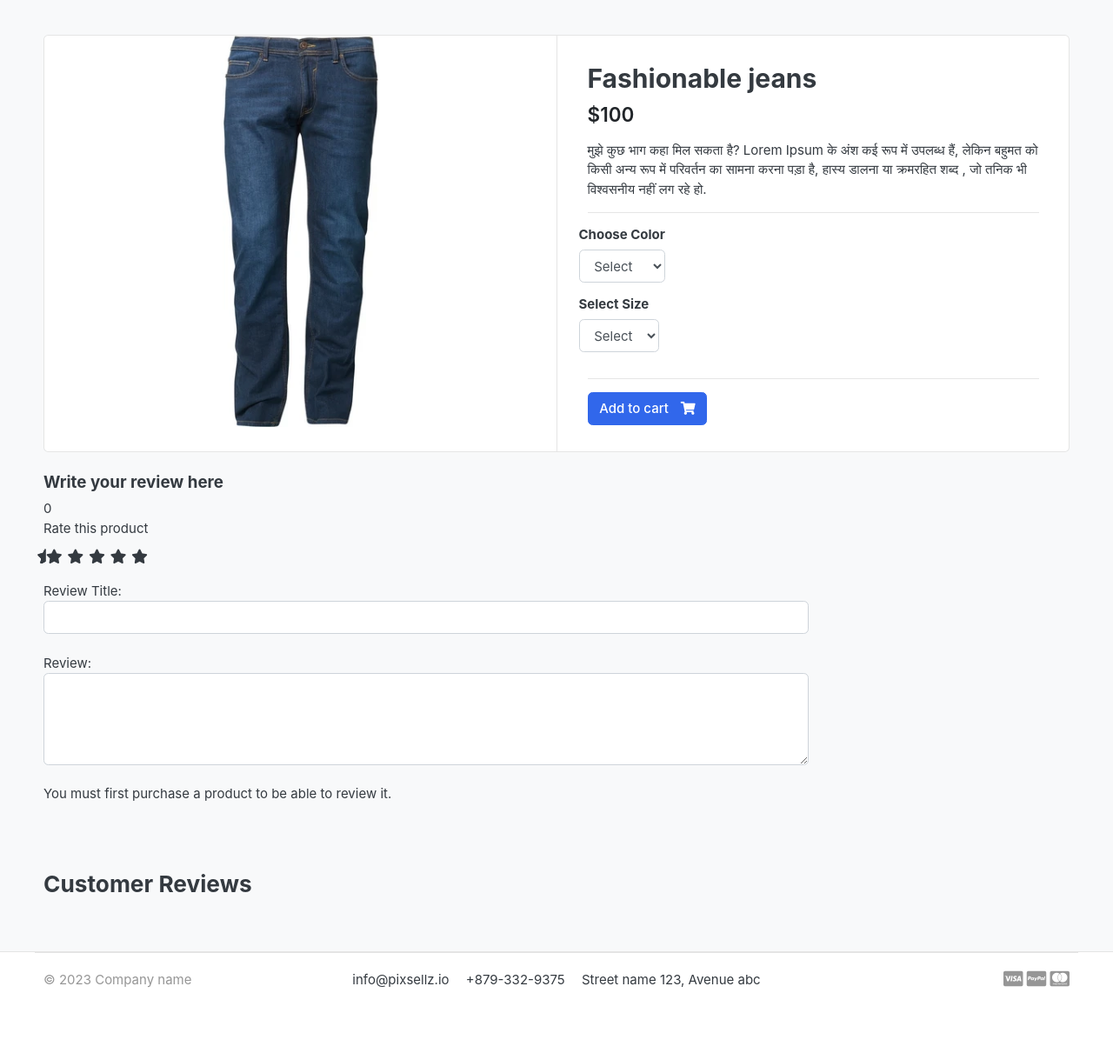
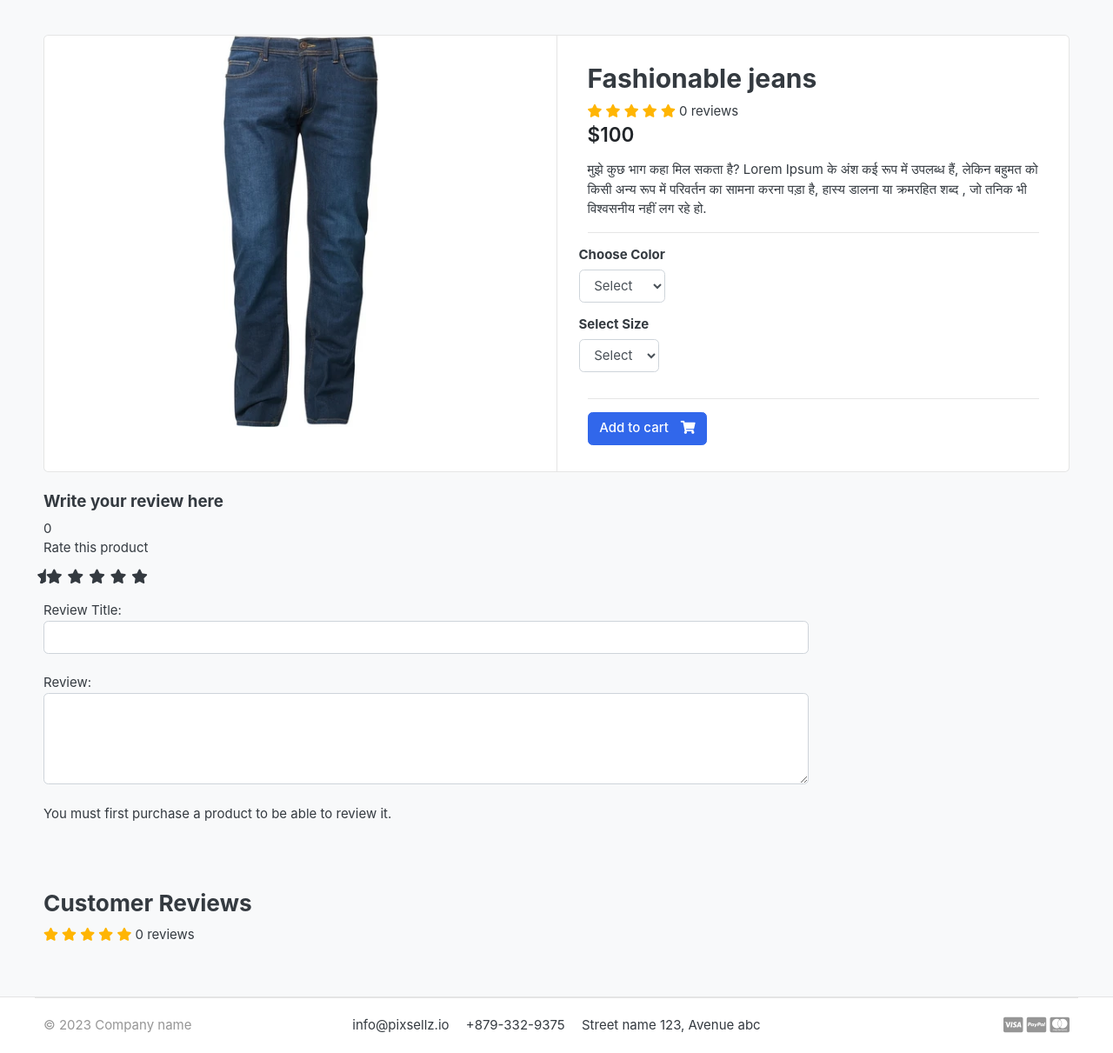
Before and after one commit to iamkonrad/django_eshop, a Django app: a page that uses django_eshop/templates/store/product_detail.html in a window 1280 px wide. Shown: the part 118-1329 px from the top of the page at 87% size. Before the commit the page ends 1254 px from the top, so only its background shows below. Run offline with Django 4.2, Linux system fonts and the light colour scheme; a user stored in the database is signed in; data comes from the database, SQL or seed files in the repository; both versions use the stored data as it was after the commit; some libraries are stand-ins or nearby versions; some web fonts are replaced.

Commit message:
REVIEWS AND RATINGS: 7 DISPLAYING THE NUMBER OF REVIEWS
Inside product_details.html duplicating the elif statement of "stars list" and pasting it under the customer reviews, changing it to
account for single_product.averageReview (instead of review.rating as per the original one), also adding the review stars displaying under the product name by replicating and modifying the same if statement;
inside store models adding a countReview function that queries the database for approved reviews associated with the current products and after calculating the count returns it as an integer, adding a
reference to the countReview function inside  Customer Reviews and single_product.product_name elements, now the number of of reviews shows under product's name and below the customer reviews

```diff
--- a/django_eshop/store/models.py
+++ b/django_eshop/store/models.py
@@ -1,5 +1,5 @@
 from django.db import models
-from django.db.models import Avg
+from django.db.models import Avg, Count
 from django.urls import reverse
 
 from category.models import Category
@@ -32,6 +32,14 @@ class Product(models.Model):
         if reviews['average'] is not None:
             avg=float(reviews['average'])
         return avg
+
+    def countReview(self):
+        reviews = ReviewRating.objects.filter(product=self, status=True).aggregate(count=Count('id'))
+        count = 0
+        if reviews['count'] is not None:
+            count = int(reviews['count'])
+        return count
+
 class VariationManager(models.Manager):
     def colors (self):
         return super(VariationManager, self).filter(variation_category='color', is_active=True)
--- a/django_eshop/store/views.py
+++ b/django_eshop/store/views.py
@@ -43,10 +43,13 @@ def product_detail(request, category_slug, product_slug):
     except Exception as e:
         raise e
 
-    try:
-        orderproduct=OrderProduct.objects.filter(user=request.user,product_id=single_product.id).exists()
-    except OrderProduct.DoesNotExist:
-        orderproduct=None
+    if request.user.is_authenticated:
+        try:
+            orderproduct=OrderProduct.objects.filter(user=request.user,product_id=single_product.id).exists()
+        except OrderProduct.DoesNotExist:
+            orderproduct=None
+    else:
+        orderproduct = None
 
     reviews = ReviewRating.objects.filter(product_id=single_product.id,status=True)                                     #Get the reviews
 
--- a/django_eshop/templates/store/product_detail.html
+++ b/django_eshop/templates/store/product_detail.html
@@ -25,6 +25,16 @@
 <article class="content-body">
 
 <h2 class="title">{{ single_product.product_name }}</h2>
+      <div class = "rating-star">
+                    <span>
+      <i class="fa fa-star {% if single_product.averageReview < 0.5 %}-o{% elif single_product.averageReview >= 0.5 and single_product.averageReview < 1 %}-half-o {% endif %}" aria-hidden="true"></i>
+      <i class="fa fa-star {% if single_product.averageReview < 1.5 %}-o{% elif single_product.averageReview >= 1.5 and single_product.averageReview < 2 %}-half-o {% endif %}" aria-hidden="true"></i>
+      <i class="fa fa-star {% if single_product.averageReview < 2.5 %}-o{% elif single_product.averageReview >= 2.5 and single_product.averageReview < 3 %}-half-o {% endif %}" aria-hidden="true"></i>
+      <i class="fa fa-star {% if single_product.averageReview < 3.5 %}-o{% elif single_product.averageReview >= 3.5 and single_product.averageReview < 4 %}-half-o {% endif %}" aria-hidden="true"></i>
+      <i class="fa fa-star {% if single_product.averageReview < 4.5 %}-o{% elif single_product.averageReview >= 4.5 and single_product.averageReview < 5 %}-half-o {% endif %}" aria-hidden="true"></i>
+                                 <span>{{ single_product.countReview }} reviews </span>
+                    </span>
+                </div>
 
 <div class="mb-3">
 	<var class="price h4">${{ single_product.price }}</var>
@@ -119,6 +129,18 @@
 
 	<header class="section-heading">
 		<h3>Customer Reviews </h3>
+      <div class = "rating-star">
+                    <span>
+      <i class="fa fa-star {% if single_product.averageReview < 0.5 %}-o{% elif single_product.averageReview >= 0.5 and single_product.averageReview < 1 %}-half-o {% endif %}" aria-hidden="true"></i>
+      <i class="fa fa-star {% if single_product.averageReview < 1.5 %}-o{% elif single_product.averageReview >= 1.5 and single_product.averageReview < 2 %}-half-o {% endif %}" aria-hidden="true"></i>
+      <i class="fa fa-star {% if single_product.averageReview < 2.5 %}-o{% elif single_product.averageReview >= 2.5 and single_product.averageReview < 3 %}-half-o {% endif %}" aria-hidden="true"></i>
+      <i class="fa fa-star {% if single_product.averageReview < 3.5 %}-o{% elif single_product.averageReview >= 3.5 and single_product.averageReview < 4 %}-half-o {% endif %}" aria-hidden="true"></i>
+      <i class="fa fa-star {% if single_product.averageReview < 4.5 %}-o{% elif single_product.averageReview >= 4.5 and single_product.averageReview < 5 %}-half-o {% endif %}" aria-hidden="true"></i>
+                 <span>{{ single_product.countReview }} reviews </span>
+                    </span>
+                </div>
+
+
 	</header>
 
 {% for review in reviews %}
```
Also changed, not shown: django_eshop/db.sqlite3.
